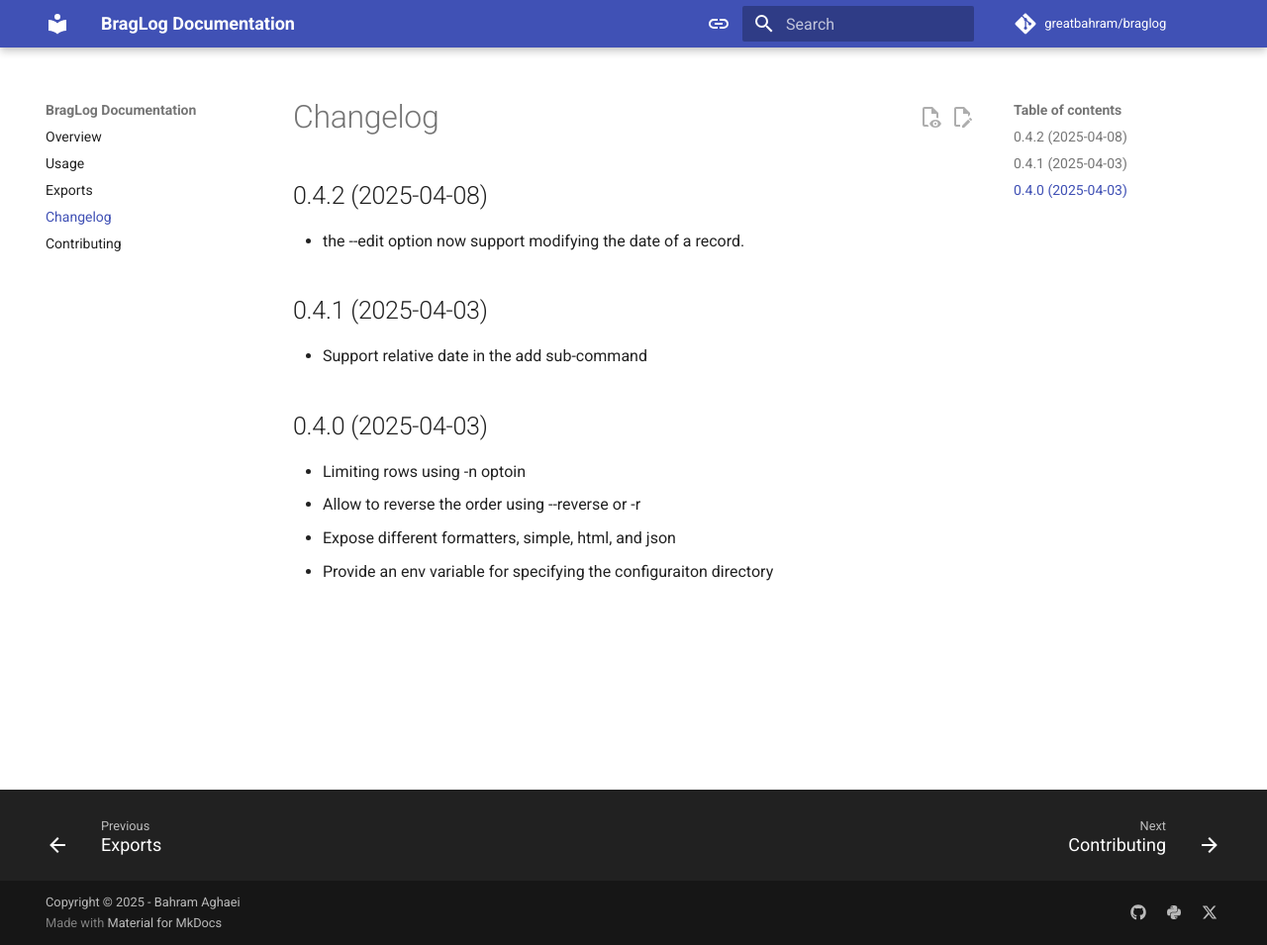
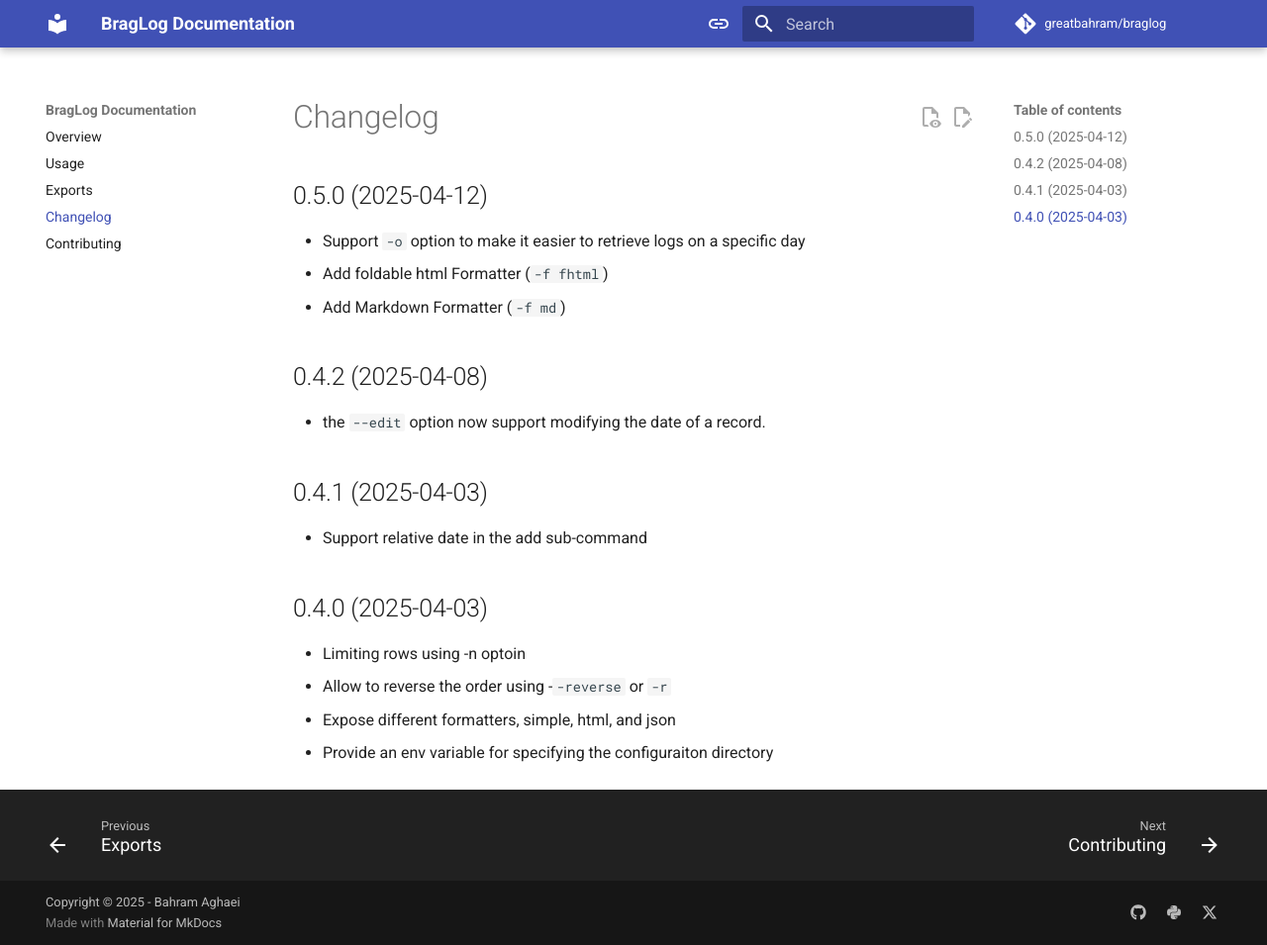
Before and after one commit to GreatBahram/braglog, an MkDocs documentation site: the page built from docs/changelog.md, in a window 1280 px wide and 955 px high. Shown: the whole window at 99% size. Built offline with MkDocs 1.6.1 and Material for MkDocs 9.7.7, drawn with Linux system fonts in a browser that asks for light colours; comment, search, counter and statistics services are not loaded.

Commit message:
update the changelog file

```diff
--- a/docs/changelog.md
+++ b/docs/changelog.md
@@ -1,12 +1,16 @@
 # Changelog
+## 0.5.0 (2025-04-12)
+- Support `-o` option to make it easier to retrieve logs on a specific day
+- Add foldable html Formatter (`-f fhtml`)
+- Add Markdown Formatter (`-f md`)
 ## 0.4.2 (2025-04-08)
-- the --edit option now support modifying the date of a record.
+- the `--edit` option now support modifying the date of a record.
 
 ## 0.4.1 (2025-04-03)
 - Support relative date in the add sub-command
 
 ## 0.4.0 (2025-04-03)
 - Limiting rows using -n optoin
-- Allow to reverse the order using --reverse or -r
+- Allow to reverse the order using -`-reverse` or `-r`
 - Expose different formatters, simple, html, and json
 - Provide an env variable for specifying the configuraiton directory
```
